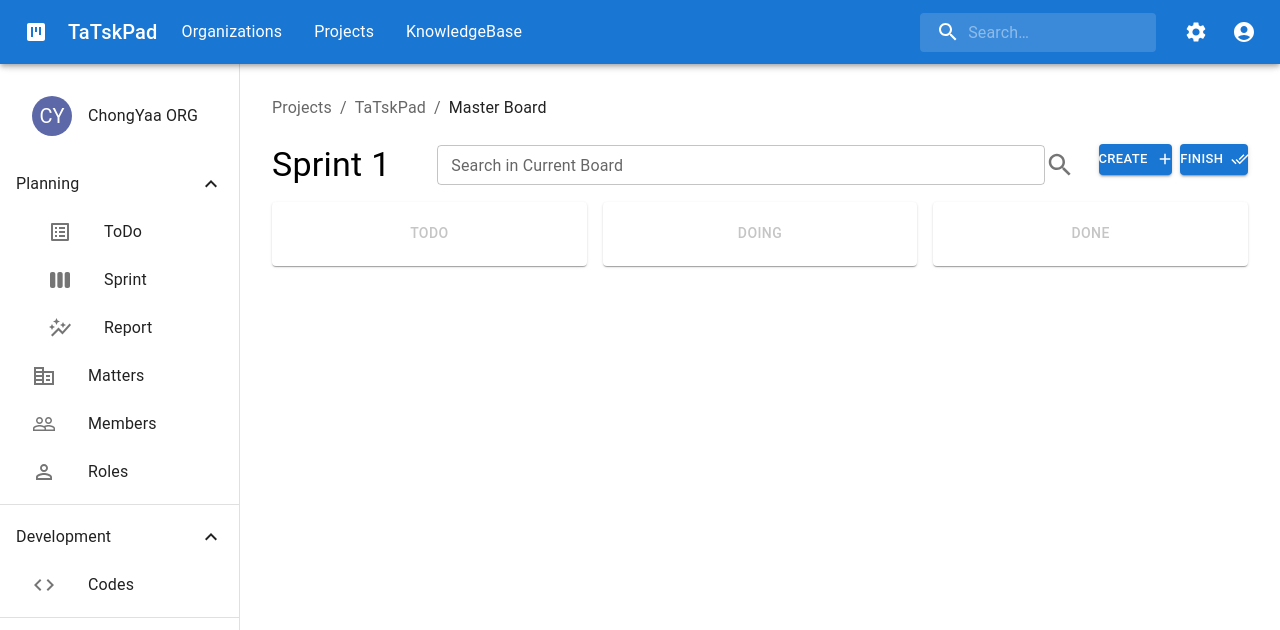
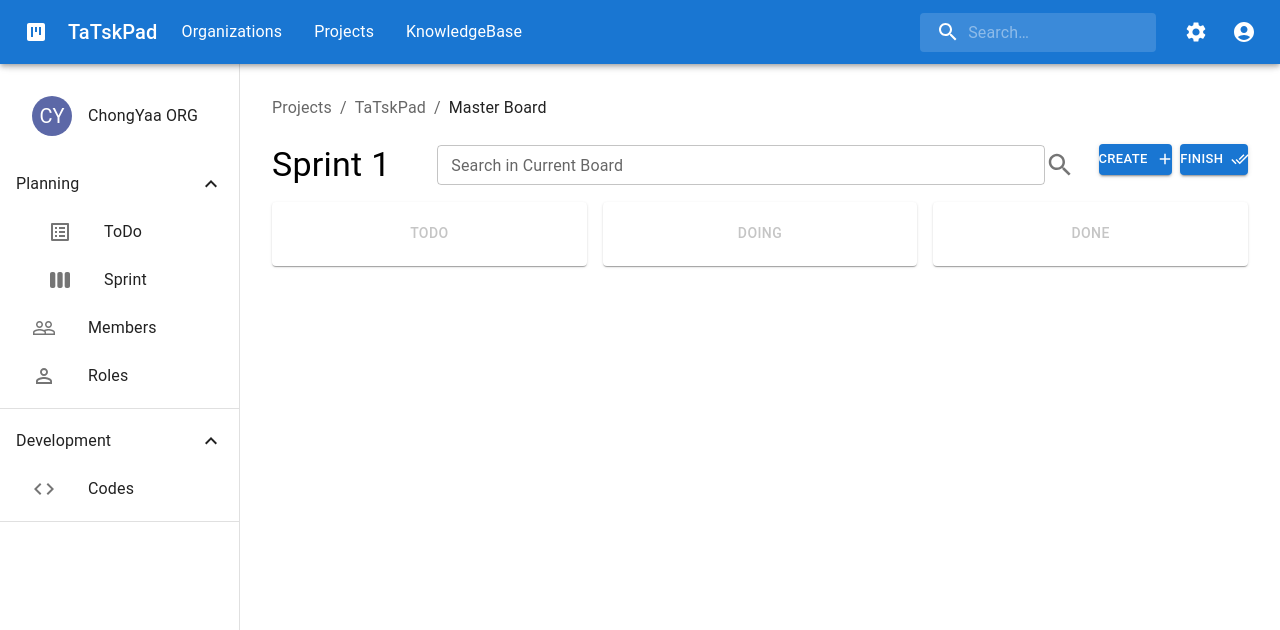
Before and after one commit to Varsion/TaTskPad-Front, a React (Create React App) app: page / in a window 1280 px wide. Shown: the top 630 px of the page. Built offline with nearby package versions, Linux system fonts and the light colour scheme.

Commit message:
feat: remove matters and reports

```diff
--- a/src/components/Items/SideBar.tsx
+++ b/src/components/Items/SideBar.tsx
@@ -71,20 +71,6 @@ const SideBar = () => {
               <ListItemText primary="Sprint"/>
             </ListItemButton>
 
-            <ListItemButton sx={{ pl: 6 }}>
-              <ListItemIcon>
-                <AutoGraphIcon />
-              </ListItemIcon>
-              <ListItemText primary="Report" />
-            </ListItemButton>
-
-            <ListItemButton sx={{ pl: 4 }}>
-              <ListItemIcon>
-                <CorporateFareIcon />
-              </ListItemIcon>
-              <ListItemText primary="Matters" />
-            </ListItemButton>
-
             <ListItemButton sx={{ pl: 4 }} onClick={ () => {navigate("/members")} }>
               <ListItemIcon>
                 <PeopleOutlineIcon />
```
